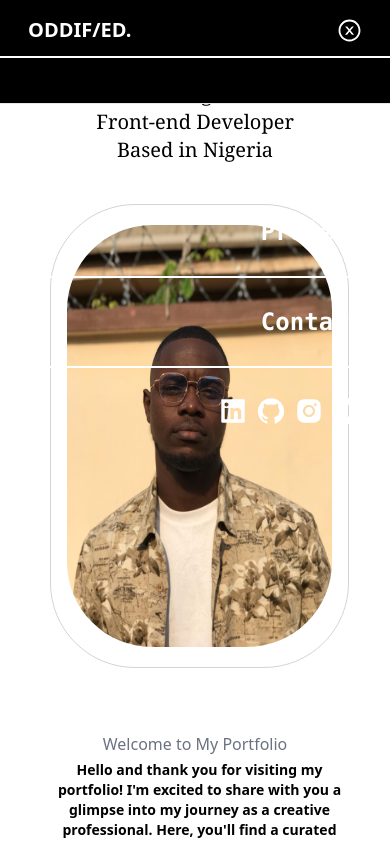
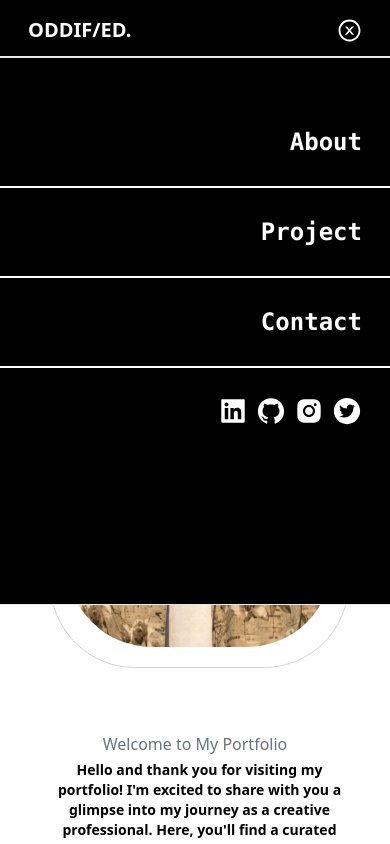
Before and after one commit to ODDIFIED/my-portfolio, a React (Create React App) app: page / in a window 390 px wide. Both pictures are taken after a click on the element 349 px from the left and 30 px from the top of the page. Shown: the top 844 px of the page. Built offline with nearby package versions, Linux system fonts and the light colour scheme.

Commit message:
first commit

```diff
--- a/src/Components/Navbar.js
+++ b/src/Components/Navbar.js
@@ -50,7 +50,7 @@ function Navbar() {
       <div
         className={
           isOpen
-            ? " absolute w-[100%] h-[80%] border border-t-white border-t-2 border-r-0 border-l-0 right-0  top-0 mt-14 md:hidden xlg:hidden lg:hidden bg-black ease-in-out  duration-100 "
+            ? " absolute w-[100%] xsm:h-[65vh] sm:h-[60vh] bg-black border border-t-2 border-r-0 border-l-0 right-0  top-0 mt-14 md:hidden xlg:hidden lg:hidden left-[-100]  ease-in-out  duration-100 "
             : "hidden"
         }
       >
```
